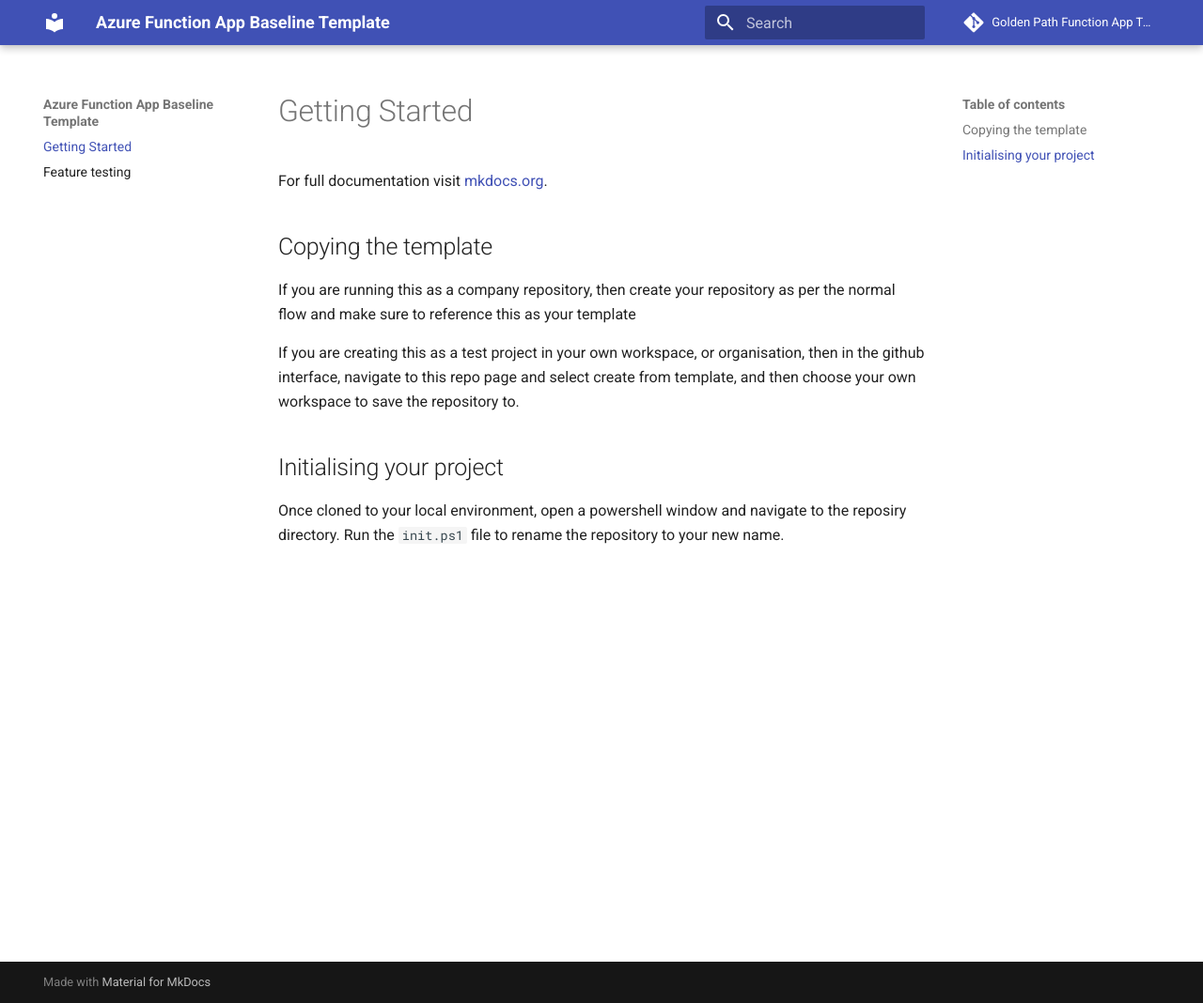
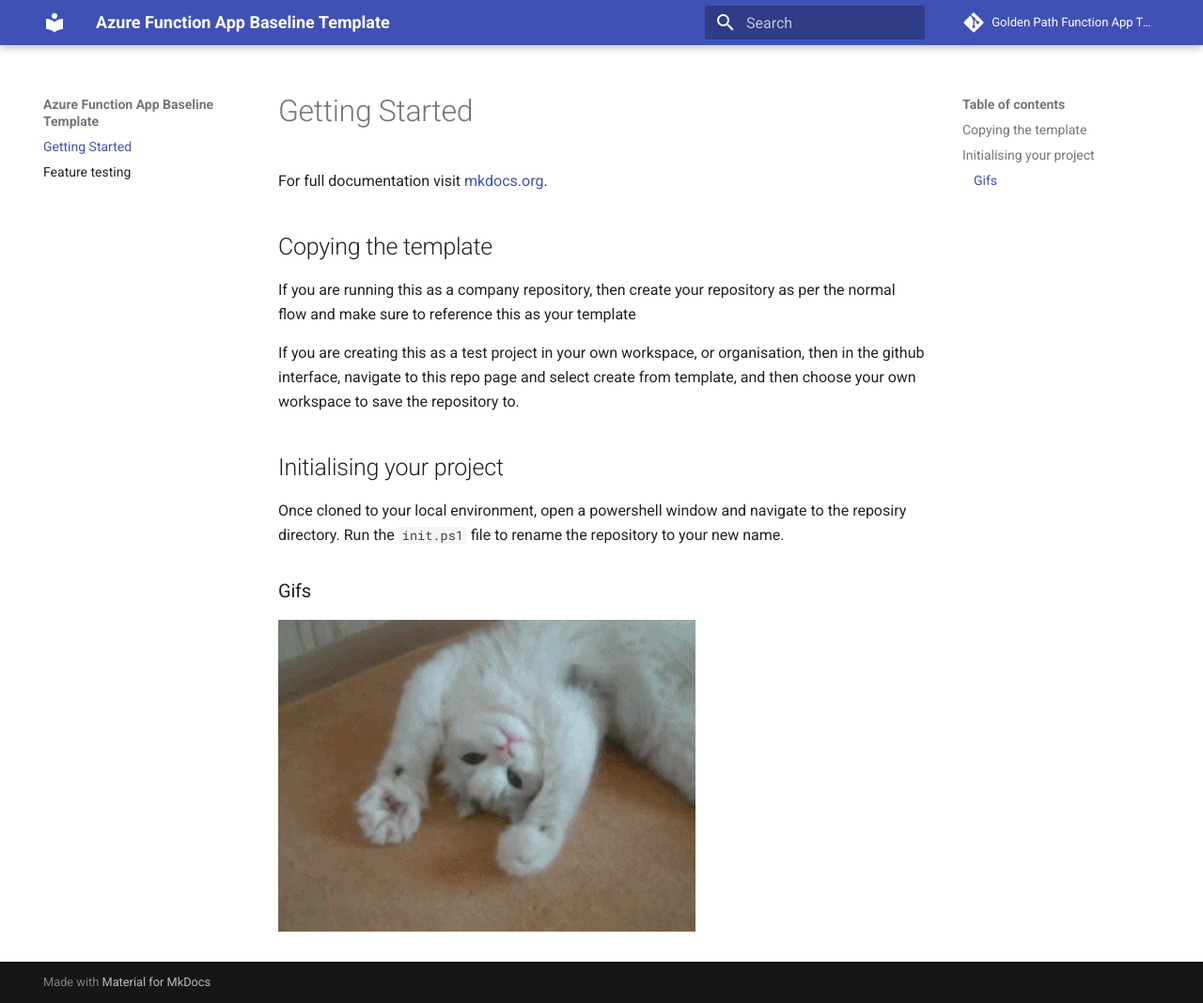
Before and after one commit to thompsonbryce/function-app-baseline, an MkDocs documentation site: the page built from docs/index.md, in a window 1280 px wide and 1068 px high. Shown: the whole window at 94% size. Built offline with MkDocs 1.6.1 and Material for MkDocs 9.7.7, drawn with Linux system fonts in a browser that asks for light colours; comment, search, counter and statistics services are not loaded.

Commit message:
Add more gif

```diff
--- a/docs/index.md
+++ b/docs/index.md
@@ -11,3 +11,7 @@ If you are creating this as a test project in your own workspace, or organisatio
 ## Initialising your project
 
 Once cloned to your local environment, open a powershell window and navigate to the reposiry directory. Run the `init.ps1` file to rename the repository to your new name.
+
+### Gifs
+
+![cat](./content/giphy.gif)
```
